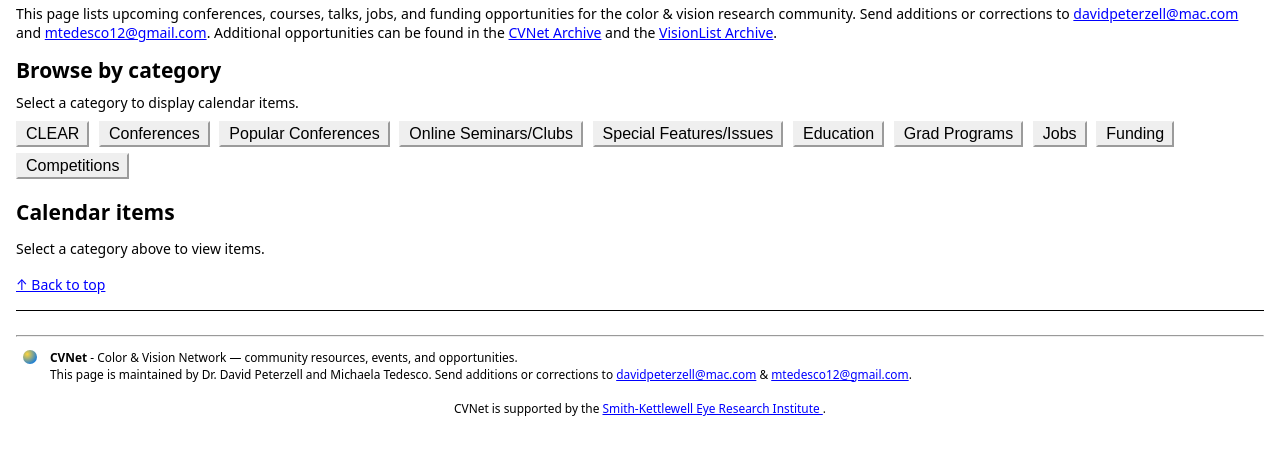
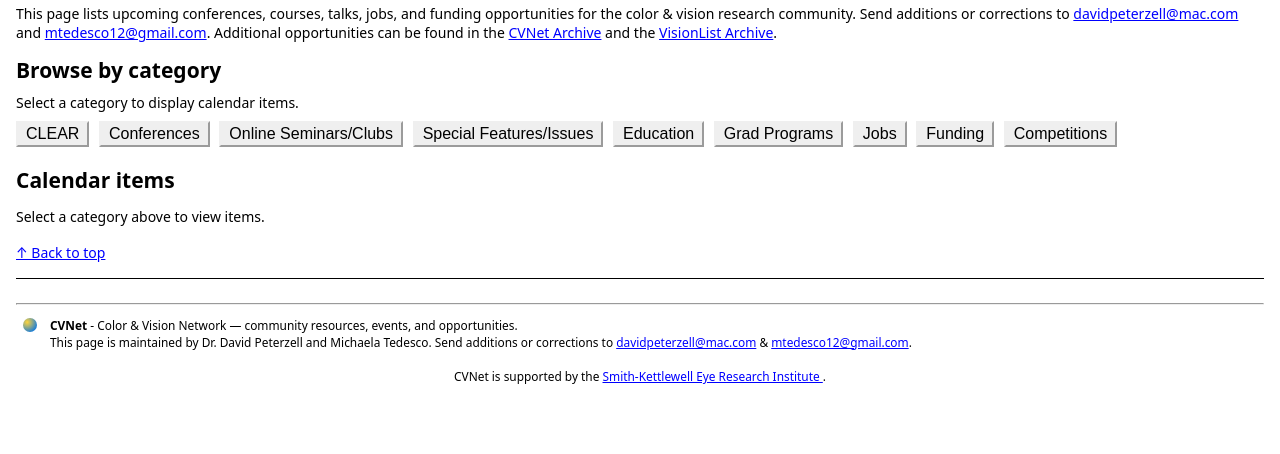
Before and after one commit to michanted/calendarproject, a plain HTML site: page index.html in a window 1280 px wide. Shown: the part 90-544 px from the top of the page. Drawn offline with Linux system fonts and the light colour scheme.

Commit message:
Update index.html

```diff
--- a/index.html
+++ b/index.html
@@ -37,7 +37,6 @@ and
       <div id="category-menu" class="category-menu">
         <button type="button" data-filter-tag="">CLEAR</button>
         <button type="button" data-filter-tag="conferences">Conferences</button>
-        <button type="button" data-filter-tag="conferences-popular">Popular Conferences</button>
         <button type="button" data-filter-tag="online">Online Seminars/Clubs</button>
         <button type="button" data-filter-tag="special-issue">Special Features/Issues</button>
         <button type="button" data-filter-tag="education">Education</button>
```
